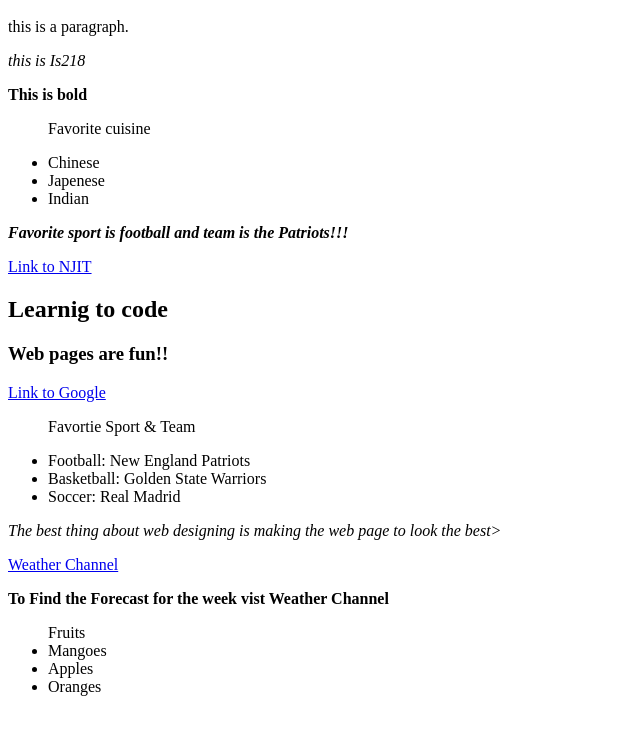
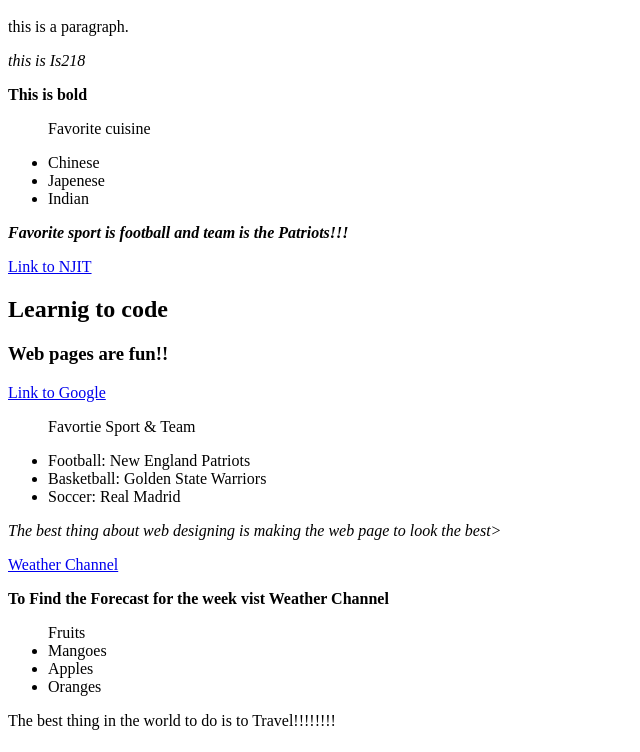
Before and after one commit to arvindh21/IS217spring, a plain HTML site: page index.html in a window 1280 px wide. Shown: the part 48-800 px from the top of the page, without its empty margins (0-640 px from the left). Drawn offline with Linux system fonts and the light colour scheme.

Commit message:
last paragraph

```diff
--- a/index.html
+++ b/index.html
@@ -28,3 +28,4 @@
 <li>Apples</li>
 <li>Oranges</li>
 </ul>
+<p>The best thing in the world to do is to Travel!!!!!!!!</p>
```
